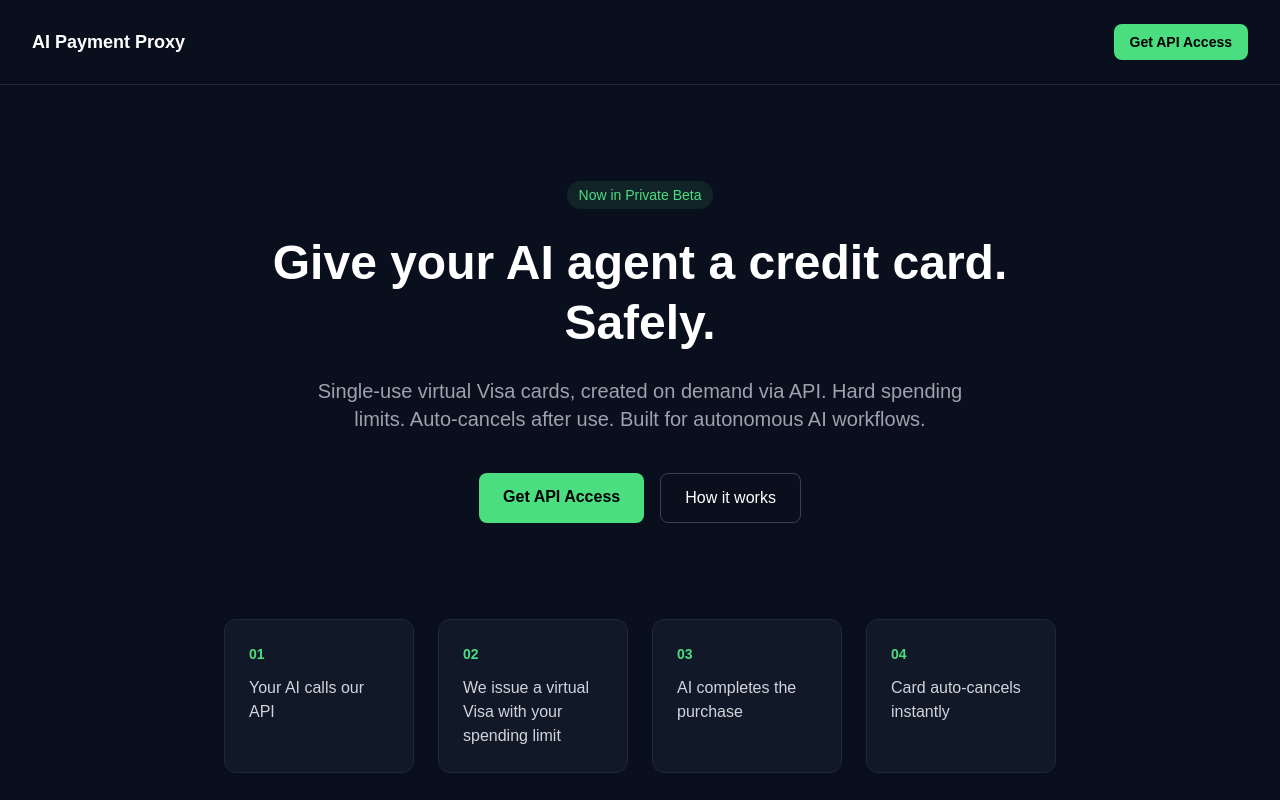
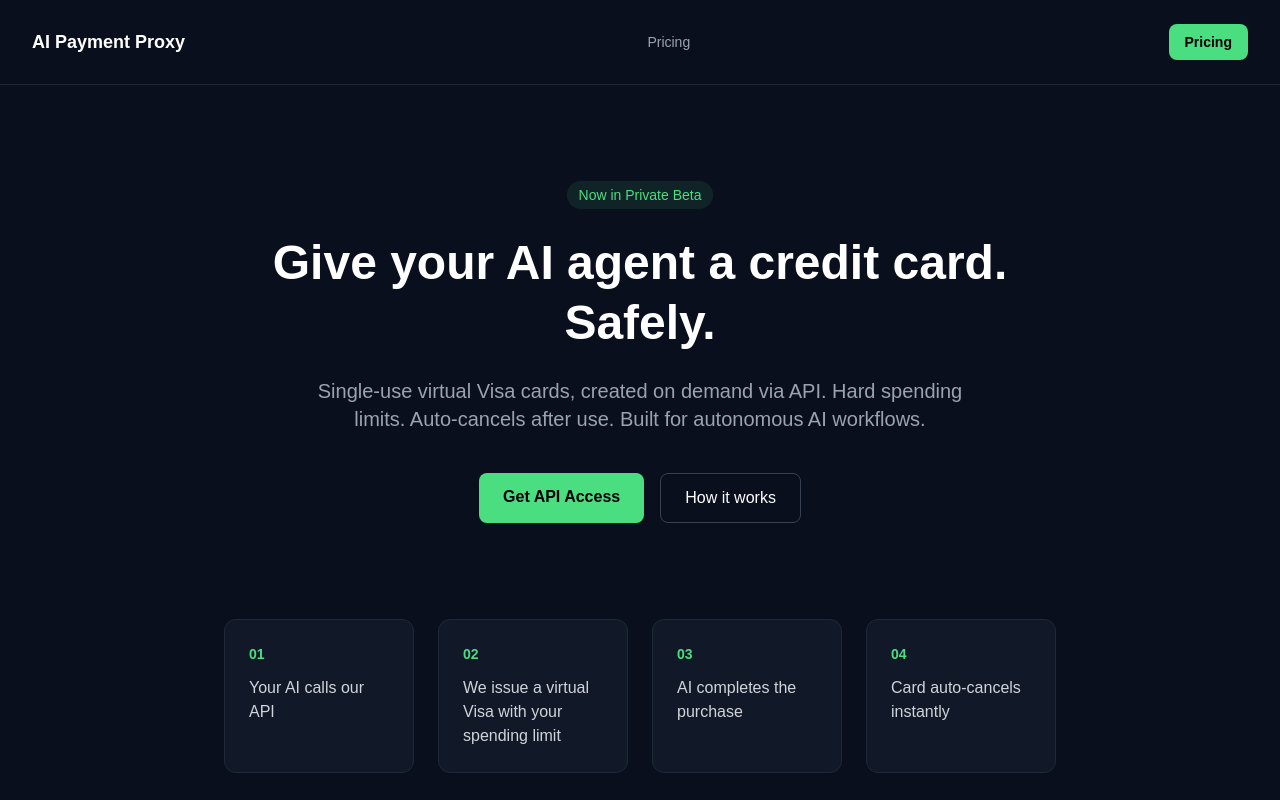
Before and after one commit to Business-Management-Company/ai-payment-proxy, a Next.js app: page / in a window 1280 px wide. Shown: the top 800 px of the page. Built offline with nearby package versions, Linux system fonts and the light colour scheme.

Commit message:
feat: add pricing link to nav

```diff
--- a/src/app/page.tsx
+++ b/src/app/page.tsx
@@ -18,8 +18,8 @@ export default function HomePage() {
     <div className="min-h-screen bg-[#0a0f1e] text-white">
       <nav className="flex justify-between items-center px-8 py-6 border-b border-gray-800">
         <span className="font-bold text-lg">AI Payment Proxy</span>
-        <a href="/login" className="bg-[#4ade80] text-black px-4 py-2 rounded-lg font-semibold text-sm hover:bg-[#22c55e]">
-          Get API Access
+        <a href="/pricing" className="text-gray-400 hover:text-white text-sm mr-4">Pricing</a><a href="/login" className="bg-[#4ade80] text-black px-4 py-2 rounded-lg font-semibold text-sm hover:bg-[#22c55e]">
+          Pricing
         </a>
       </nav>
       <div className="max-w-4xl mx-auto px-8 py-24 text-center">
```
